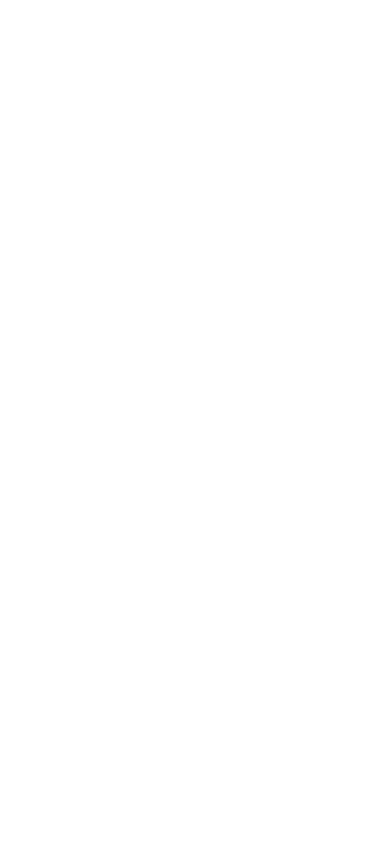
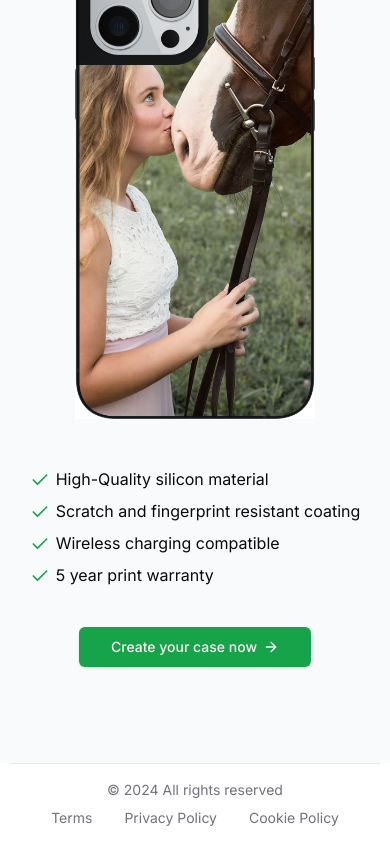
Before and after one commit to PPRAMANIK62/casecobra, a Next.js app: page / in a window 390 px wide. Shown: the part 4584-5428 px from the top of the page. Before the commit the page ends 3640 px from the top, so only its background shows below. Built offline with nearby package versions, Linux system fonts and the light colour scheme; no server answers.

Commit message:
landing page done with footer

```diff
--- a/src/app/layout.tsx
+++ b/src/app/layout.tsx
@@ -2,6 +2,7 @@
 import { Inter } from "next/font/google";
 import "./globals.css";
 import Navbar from "@/components/Navbar";
+import Footer from "@/components/Footer";
 
 const inter = Inter({ subsets: ["latin"] });
 
@@ -20,6 +21,7 @@
       <body className={inter.className}>
         <Navbar />
         {children}
+        <Footer />
       </body>
     </html>
   );
--- a/src/app/page.tsx
+++ b/src/app/page.tsx
@@ -2,7 +2,9 @@
 import MaxWidthWrapper from "@/components/MaxWidthWrapper";
 import Phone from "@/components/Phone";
 import Reviews from "@/components/Reviews";
-import { Check, Star } from "lucide-react";
+import { buttonVariants } from "@/components/ui/button";
+import { ArrowRight, Check, Star } from "lucide-react";
+import Link from "next/link";
 
 export default function Home() {
   return (
@@ -206,6 +208,72 @@
           <Reviews />
         </div>
       </section>
+
+      <section>
+        <MaxWidthWrapper className=" py-24">
+          <div className=" mb-12 px-6 lg:px-8">
+            <div className=" mx-auto max-w-2xl sm:text-center">
+              <h2 className=" order-1 mt-2 tracking-tight text-center text-balance !leading-tight font-bold text-5xl md:text-6xl text-gray-900">
+                Upload your photo and get{" "}
+                <span className=" relative px-2 bg-green-600 text-white">
+                  your own case
+                  <Icons.underline className=" hidden sm:block pointer-events-none absolute inset-x-0 -bottom-6 text-green-500" />
+                </span>{" "}
+                now
+              </h2>
+            </div>
+          </div>
+
+          <div className=" mx-auto max-w-6xl px-6 lg:px-8">
+            <div className=" relative flex flex-col items-center md:grid grid-cols-2 gap-40">
+              <img
+                src="/arrow.png"
+                className=" absolute top-[25rem] md:top-1/2 -translate-y-1/2 z-10 left-1/2 -translate-x-1/2 rotate-90 md:rotate-0"
+              />
+
+              <div className=" relative h-80 md:h-full w-full md:justify-self-end max-w-sm rounded-xl bg-gray-900/5 ring-inset ring-gray-900/10 lg:rounded-2xl">
+                <img
+                  src="/horse.jpg"
+                  className=" rounded-md object-cover bg-white shadow-2xl ring-1 ring-gray-900/10 h-full w-full"
+                />
+              </div>
+
+              <Phone className="w-60" imgSrc="/horse_phone.jpg" />
+            </div>
+          </div>
+
+          <ul className=" mx-auto mt-12 max-w-prose sm:text-lg space-y-2 w-fit">
+            <li className=" w-fit">
+              <Check className=" h-5 w-5 text-green-600 inline mr-1.5" />
+              High-Quality silicon material
+            </li>
+            <li className=" w-fit">
+              <Check className=" h-5 w-5 text-green-600 inline mr-1.5" />
+              Scratch and fingerprint resistant coating
+            </li>
+            <li className=" w-fit">
+              <Check className=" h-5 w-5 text-green-600 inline mr-1.5" />
+              Wireless charging compatible
+            </li>
+            <li className=" w-fit">
+              <Check className=" h-5 w-5 text-green-600 inline mr-1.5" />5 year
+              print warranty
+            </li>
+
+            <div className=" flex justify-center">
+              <Link
+                href="/configure/upload"
+                className={buttonVariants({
+                  size: "lg",
+                  className: " mx-auto mt-8",
+                })}
+              >
+                Create your case now <ArrowRight className=" h-4 w-4 ml-1.5" />
+              </Link>
+            </div>
+          </ul>
+        </MaxWidthWrapper>
+      </section>
     </div>
   );
 }
--- /dev/null
+++ b/src/components/Footer.tsx
@@ -0,0 +1,45 @@
+import React from "react";
+import MaxWidthWrapper from "./MaxWidthWrapper";
+import Link from "next/link";
+
+const Footer = () => {
+  return (
+    <footer className=" bg-white h-20 relative">
+      <MaxWidthWrapper>
+        <div className=" border-t border-gray-200" />
+        <div className=" h-full flex flex-col md:flex-row md:justify-between justify-center items-center">
+          <div className=" text-center md:text-left pb-2 md:pb-0">
+            <p className=" text-sm text-muted-foreground">
+              &copy; {new Date().getFullYear()} All rights reserved
+            </p>
+          </div>
+
+          <div className=" flex items-center justify-center">
+            <div className=" flex space-x-8">
+              <Link
+                href="#"
+                className="text-sm text-muted-foreground hover:text-gray-600"
+              >
+                Terms
+              </Link>
+              <Link
+                href="#"
+                className="text-sm text-muted-foreground hover:text-gray-600"
+              >
+                Privacy Policy
+              </Link>
+              <Link
+                href="#"
+                className="text-sm text-muted-foreground hover:text-gray-600"
+              >
+                Cookie Policy
+              </Link>
+            </div>
+          </div>
+        </div>
+      </MaxWidthWrapper>
+    </footer>
+  );
+};
+
+export default Footer;
```
